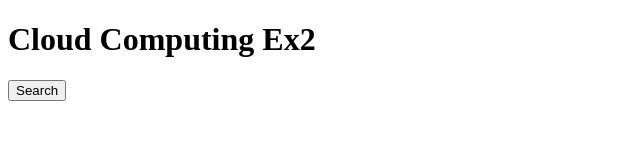
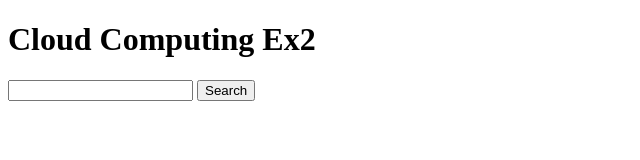
Before and after one commit to gruberasheridc/keywords, a website: page public/index.html in a window 1280 px wide. Shown: the whole page, without its empty margins (0-640 px from the left). Drawn offline with nearby package versions, Linux system fonts and the light colour scheme.

Commit message:
Get key parameter from the UI. Backup.

```diff
--- a/public/index.html
+++ b/public/index.html
@@ -6,8 +6,11 @@
 </head>
 <body>
 <h1>Cloud Computing Ex2</h1>
-<button id="btnSearch" type="button">Search</button>
-<ul id="calc"></ul>
+<div class="wrapper">
+    <input type="text" />
+    <button id="btnSearch" type="button">Search</button>
+    <ul id="calc"></ul>
+</div>
 <script src="https://ajax.googleapis.com/ajax/libs/jquery/2.1.3/jquery.min.js"></script>
 <script>
     $("#btnSearch").click(function(event) {
```
